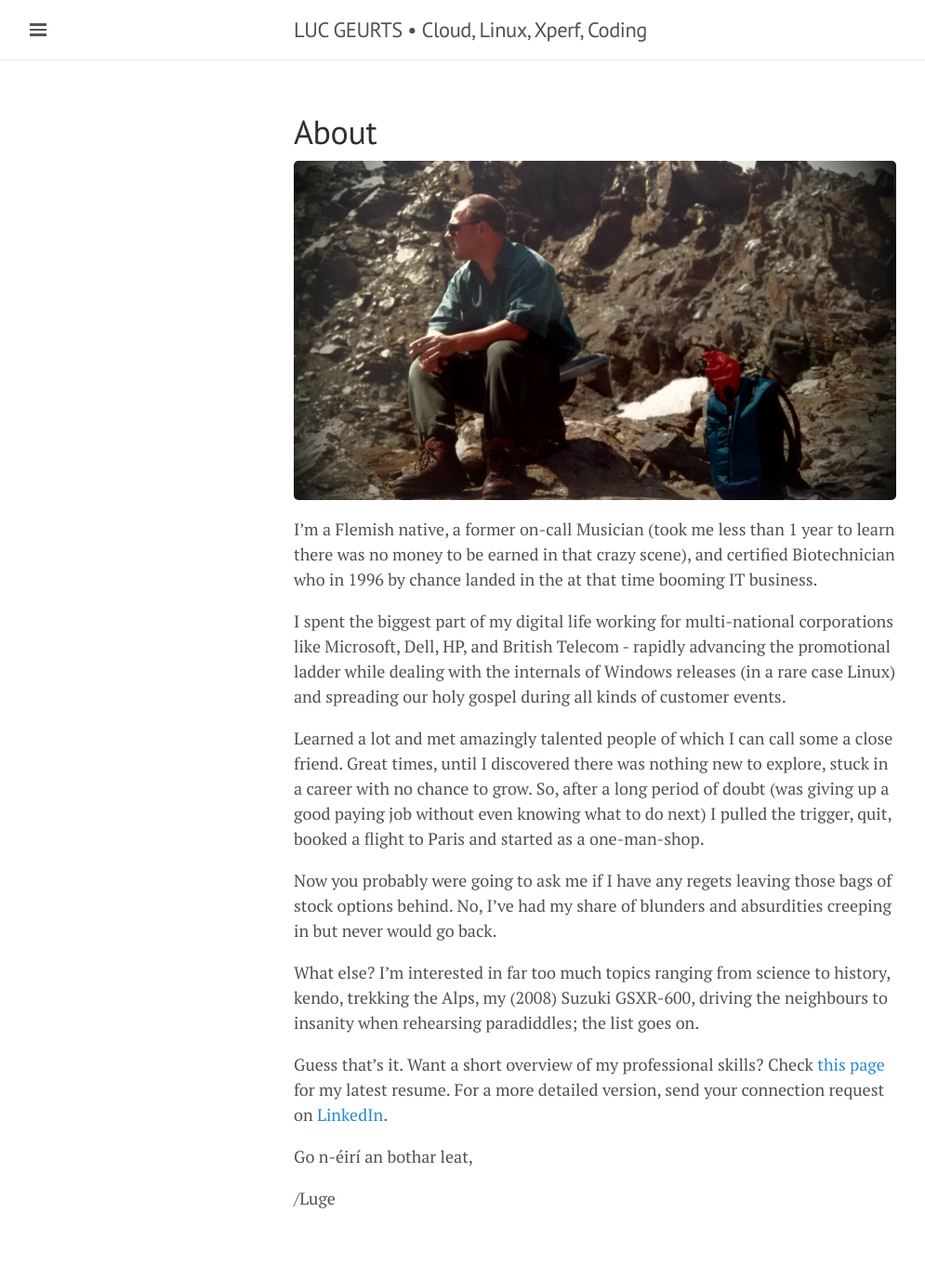
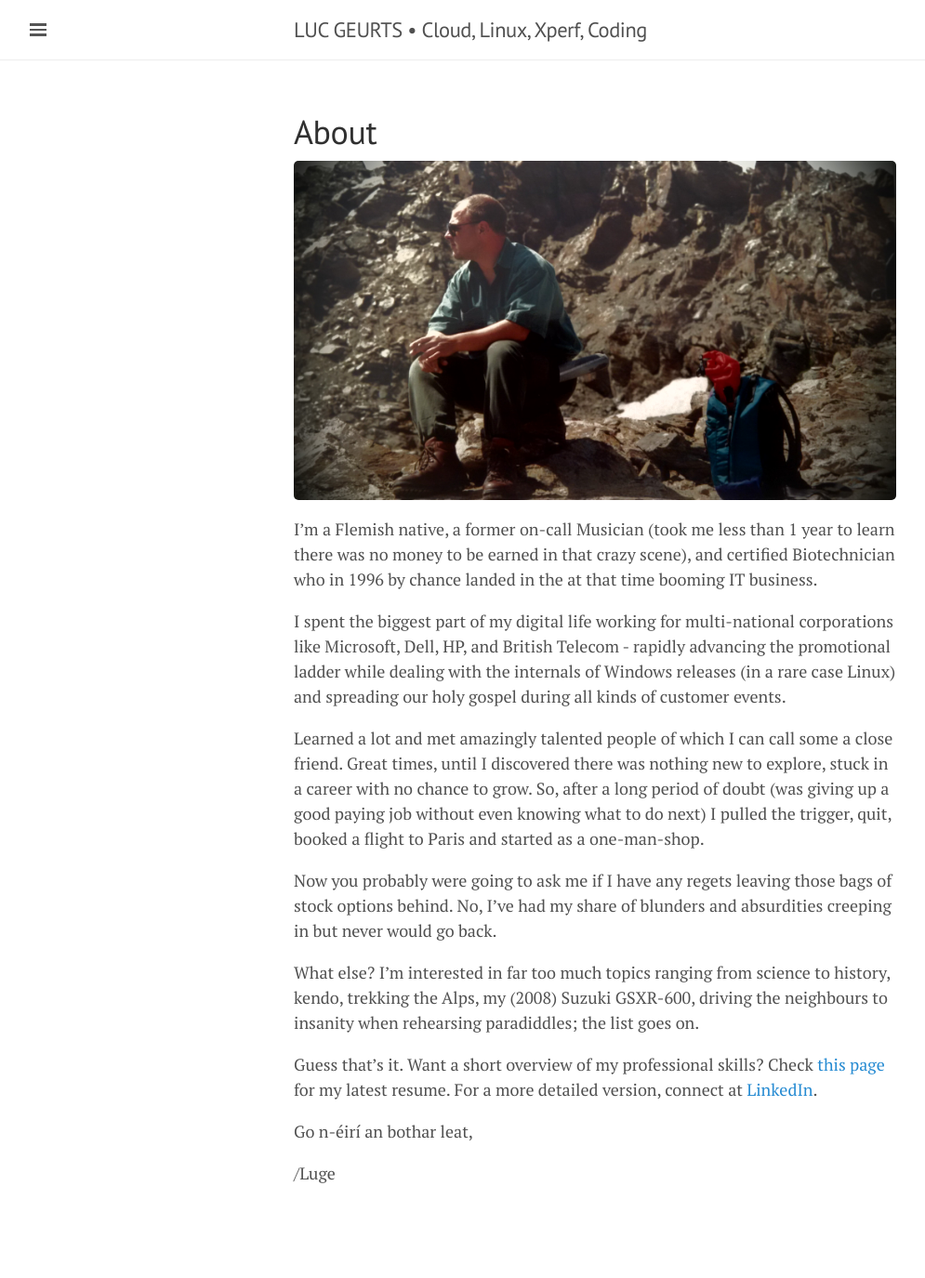
Before and after one commit to lgeurts/lgeurts.github.io, a Jekyll site: the page built from about.md, in a window 1280 px wide. Shown: the whole page at 93% size, without its empty margins (0-995 px from the left). Built offline with Jekyll 4.4.1, drawn with Linux system fonts in a browser that asks for light colours; nearby versions of some CDN libraries; after the commit the page ends 1348 px from its top, so only the background shows below that.

Commit message:
Update about.md

```diff
--- a/about.md
+++ b/about.md
@@ -15,7 +15,7 @@ Now you probably were going to ask me if I have any regets leaving those bags of
 
 What else? I’m interested in far too much topics ranging from science to history, kendo, trekking the Alps, my (2008) Suzuki GSXR-600, driving the neighbours to insanity when rehearsing paradiddles; the list goes on.
 
-Guess that's it. Want a short overview of my professional skills? Check [this page](https://github.com/lgeurts/Resume/blob/master/Moderncv%20Resume%20Luc%20Geurts%20%28US%29.pdf) for my latest resume. For a more detailed version, send your connection request on [LinkedIn](https://www.linkedin.com/in/lucgeurts).
+Guess that's it. Want a short overview of my professional skills? Check [this page](https://github.com/lgeurts/Resume/blob/master/Moderncv%20Resume%20Luc%20Geurts%20%28US%29.pdf) for my latest resume. For a more detailed version, connect at [LinkedIn](https://www.linkedin.com/in/lucgeurts).
 
 Go n-éirí an bothar leat,
 
```
